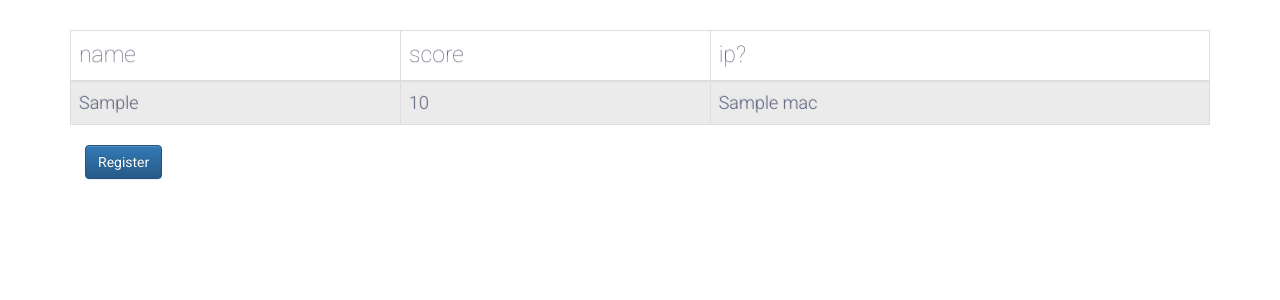
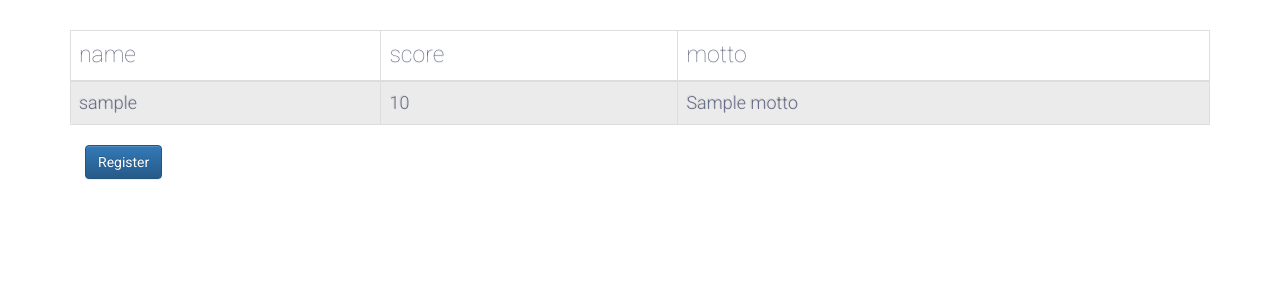
Before and after one commit to notbaab/ctfscoreboard, a Python web app: template templates/scoreboard.html in a window 1280 px wide. Shown: the top 300 px of the page. Run offline with Jinja, Linux system fonts and the light colour scheme; the template is opened without the code that fills it: most values are stand-ins (such as "Sample title", 1, 10 or a date in 2020); some libraries are stand-ins or nearby versions.

Commit message:
Changed the schema reflect it more of what it should look like

```diff
--- a/schema.sql
+++ b/schema.sql
@@ -2,6 +2,7 @@ drop table if exists users;
 create table users (
   id integer primary key autoincrement,
   ip text not null,
-  mac text not null,
-  score integer
+  username text not null,
+  motto text not null,
+  score integer DEFAULT 0
 );
--- a/server.py
+++ b/server.py
@@ -40,8 +40,8 @@ def teardown_request(exception):
 def register_user(username, motto, ip):
     try:
         cur = g.db.cursor()
-        cur.execute("INSERT INTO users (ip,mac,score) VALUES (?,?,?)",
-                    (ip, username, 0))
+        cur.execute("INSERT INTO users (username,motto,ip) VALUES (?,?,?)",
+                    (username, motto, ip))
 
         g.db.commit()
         return True
--- a/templates/base.html
+++ b/templates/base.html
@@ -6,9 +6,12 @@
       <!-- Bootstrap cause it makes shit pretty with no effort -->
       <!-- Latest compiled and minified CSS -->
       <script src="https://code.jquery.com/jquery-2.2.3.min.js" integrity="sha256-a23g1Nt4dtEYOj7bR+vTu7+T8VP13humZFBJNIYoEJo=" crossorigin="anonymous"></script>
+
       <link rel="stylesheet" href="https://maxcdn.bootstrapcdn.com/bootstrap/3.3.6/css/bootstrap.min.css" integrity="sha384-1q8mTJOASx8j1Au+a5WDVnPi2lkFfwwEAa8hDDdjZlpLegxhjVME1fgjWPGmkzs7" crossorigin="anonymous">
+
       <!-- Optional theme -->
       <link rel="stylesheet" href="https://maxcdn.bootstrapcdn.com/bootstrap/3.3.6/css/bootstrap-theme.min.css" integrity="sha384-fLW2N01lMqjakBkx3l/M9EahuwpSfeNvV63J5ezn3uZzapT0u7EYsXMjQV+0En5r" crossorigin="anonymous">
+
       <!-- Latest compiled and minified JavaScript -->
       <script src="https://maxcdn.bootstrapcdn.com/bootstrap/3.3.6/js/bootstrap.min.js" integrity="sha384-0mSbJDEHialfmuBBQP6A4Qrprq5OVfW37PRR3j5ELqxss1yVqOtnepnHVP9aJ7xS" crossorigin="anonymous"></script>
       <title>{% block title %}{% endblock %}</title>
--- a/templates/scoreboard.html
+++ b/templates/scoreboard.html
@@ -14,7 +14,7 @@
         <thead>
             <th>name</th>
             <th>score</th>
-            <th>ip?</th>
+            <th>motto</th>
         </thead>
         {% for user in users %}
             {% if current_user == user %}
@@ -22,15 +22,15 @@
             {% else %}
                 <tr>
             {% endif %}
-                <td>{{user["ip"]}}</td>
+                <td>{{user["username"]}}</td>
                 <td>{{user["score"]}}</td>
-                <td>{{user["mac"]}}</td>
+                <td>{{user["motto"]}}</td>
             </tr>
         {% endfor %}
     </table>
     <div class="form-group">
         <div class="col-md-4">
-            <a href="/" class="btn btn-primary">Register</a>
+            <a href="/register" class="btn btn-primary">Register</a>
         </div>
     </div>
 {% endblock %}
```
